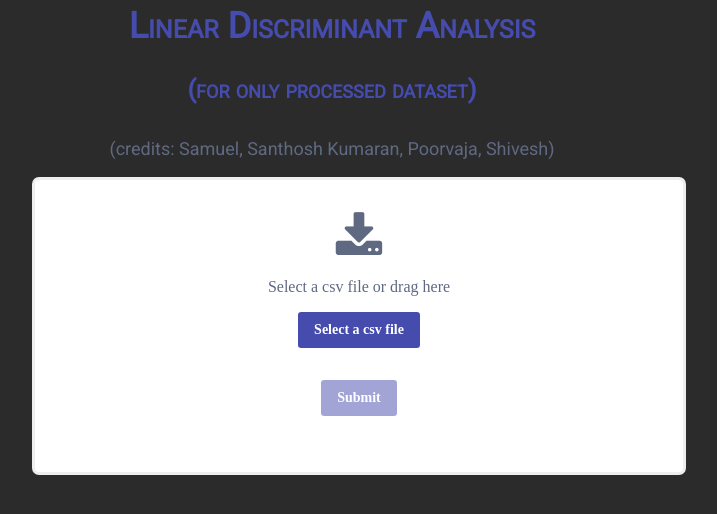
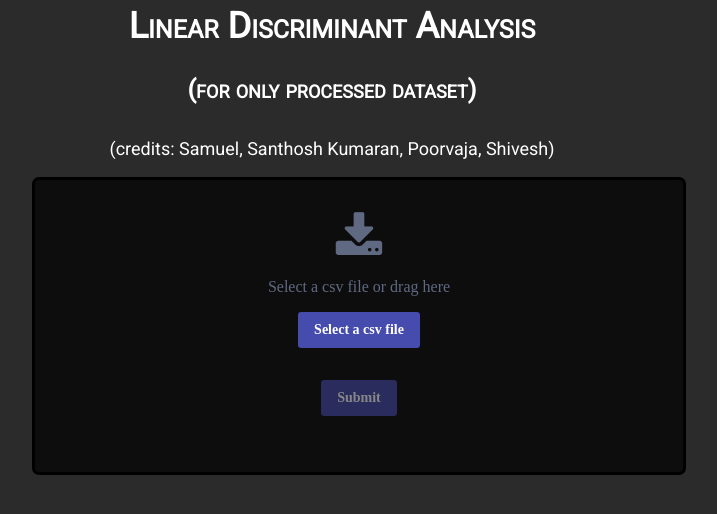
Before and after one commit to Samuel-2552/Maths-Project-LDA, a plain HTML site: page index.html in a window 1280 px wide. Shown: the whole page, without its empty margins (308-1025 px from the left). Drawn offline with Linux system fonts and the light colour scheme.

Commit message:
Update style.css

```diff
--- a/style.css
+++ b/style.css
@@ -11,7 +11,7 @@ h2 {
   font-variant: small-caps;
   font-size: 36px;
   line-height: 1;
-  color: #454cad;
+  color: #ffffff;
   margin-bottom: 0;
   text-align: center;
 }
@@ -20,7 +20,7 @@ h4 {
   font-variant: small-caps;
   font-size: 25px;
   line-height: 1;
-  color: #454cad;
+  color: #ffffff;
   margin-bottom: 0;
   text-align: center;
 }
@@ -28,7 +28,7 @@ h4 {
 p {
   font-family: "Roboto", sans-serif;
   font-size: 18px;
-  color: #5f6982;
+  color: #ffffff;
   text-align: center;
 }
 
@@ -45,9 +45,9 @@ p {
   width: 100%;
   padding: 2rem 1.5rem;
   text-align: center;
-  background: #fff;
+  background: rgb(14, 13, 13);
   border-radius: 7px;
-  border: 3px solid #eee;
+  border: 3px solid rgb(0, 0, 0);
   transition: all 0.2s ease;
   -webkit-user-select: none;
     -moz-user-select: none;
@@ -55,7 +55,7 @@ p {
           user-select: none;
 }
 .uploader label:hover {
-  border-color: #454cad;
+  border-color: #202020;
 }
 .uploader label.hover {
   border: 3px solid #454cad;
```
